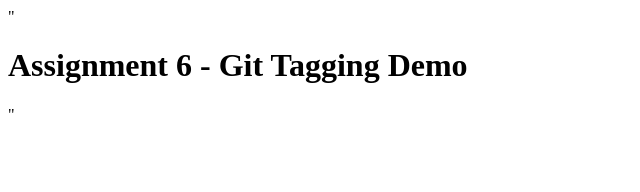
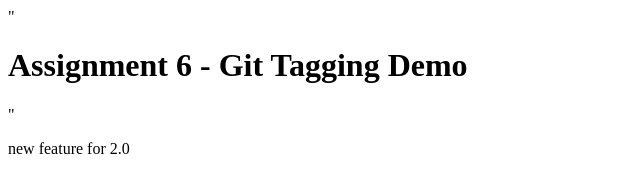
Before and after one commit to kavyarajp7/assignment66, a plain HTML site: page index.html in a window 1280 px wide. Shown: the whole page, without its empty margins (0-640 px from the left). Drawn offline with Linux system fonts and the light colour scheme.

Commit message:
added new feature for version 2.0

```diff
--- a/index.html
+++ b/index.html
@@ -1 +1,2 @@
 "<h1>Assignment 6 - Git Tagging Demo</h1>"
+<p>new feature for 2.0</p>
```
